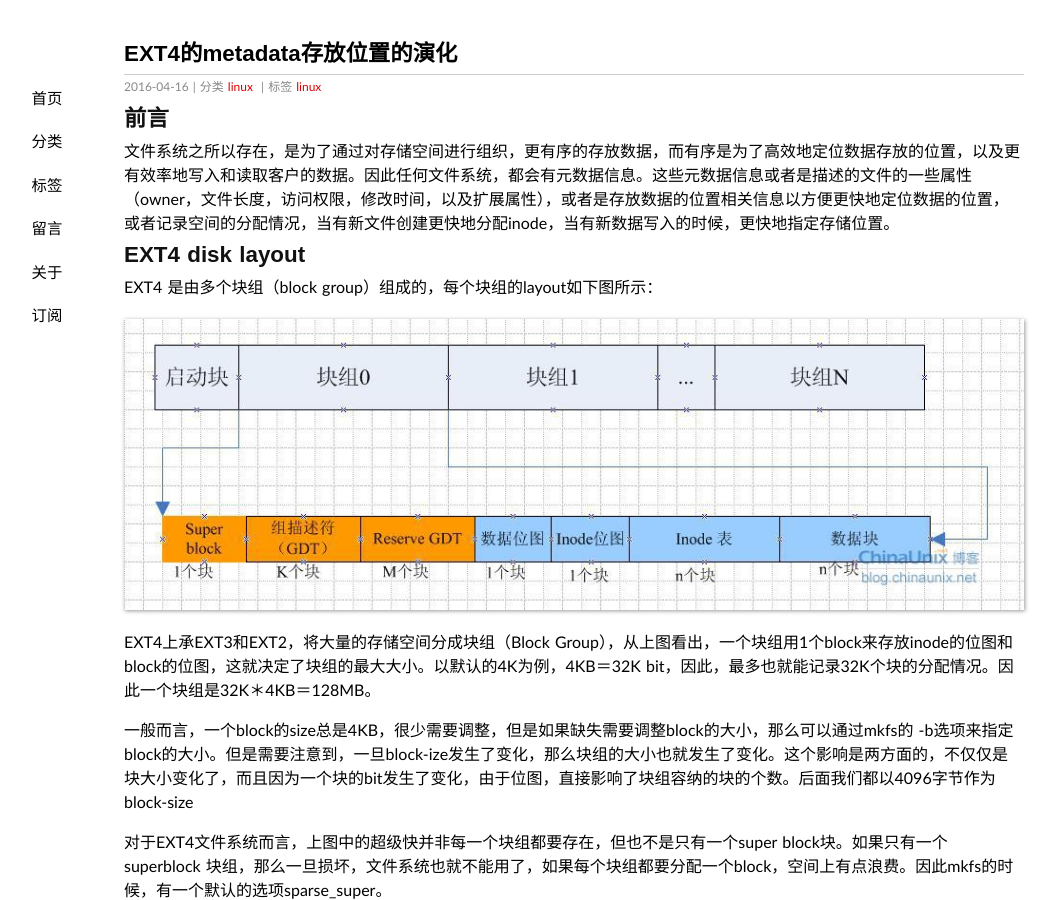
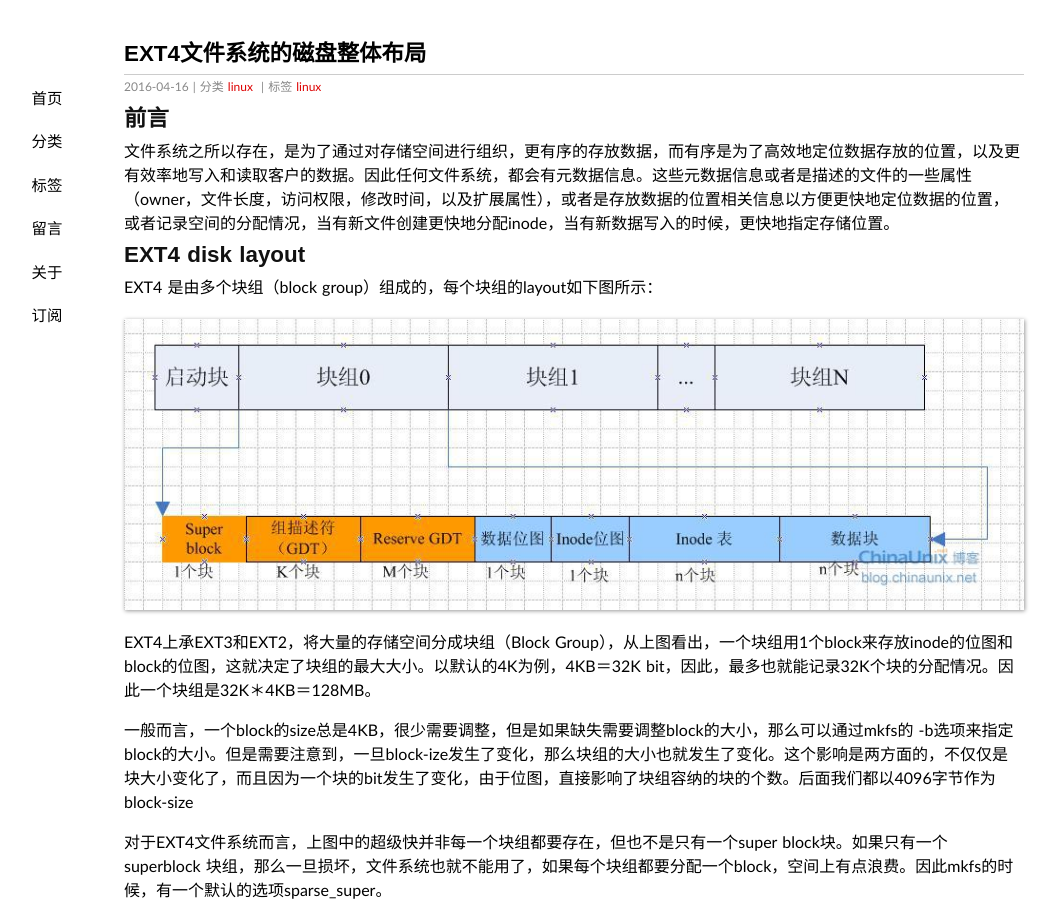
Before and after one commit to Bean-Li/Bean-Li.github.io, a Jekyll site: the page built from _posts/2016-04-16-EXT4-packet-meta-blocks.md, in a window 1280 px wide and 900 px high. Shown: the whole window, without its empty margins (66-1124 px from the left). Built offline with Jekyll 4.4.1, drawn with Linux system fonts in a browser that asks for light colours; some web fonts are replaced.

Commit message:
FIX change title

```diff
--- a/_posts/2016-04-16-EXT4-packet-meta-blocks.md
+++ b/_posts/2016-04-16-EXT4-packet-meta-blocks.md
@@ -1,10 +1,10 @@
 ---
 layout: post
-title: EXT4的metadata存放位置的演化
+title: EXT4文件系统的磁盘整体布局
 date: 2016-04-16 22:00:40
 categories: linux
 tag: linux
-excerpt: 本文主要介绍EXT4 disk layout
+excerpt: 本文主要介绍EXT4 整体的disk layout，视角粗旷
 ---
 前言
 ----
```
